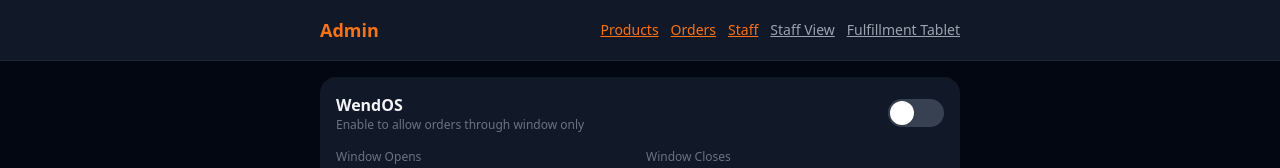
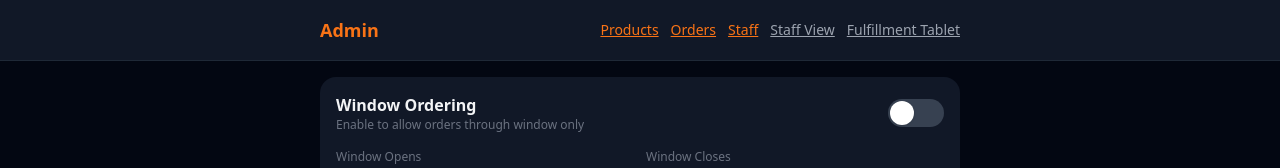
Before and after one commit to alpuckett26/DRKMD, a Next.js app: page /admin/1 in a window 1280 px wide. Shown: the top 168 px of the page. Built offline with nearby package versions, Linux system fonts and the light colour scheme; no server answers; the database is empty.

Commit message:
Fix window ordering toggle label (WendOS is the platform, not the feature)
https://claude.ai/code/session_0158Aok47vS67zugCFpscZtd

```diff
--- a/src/app/admin/[storeId]/page.tsx
+++ b/src/app/admin/[storeId]/page.tsx
@@ -120,7 +120,7 @@ export default function AdminDashboard() {
         <div className="card space-y-4">
           <div className="flex items-center justify-between">
             <div>
-              <h2 className="font-bold">WendOS</h2>
+              <h2 className="font-bold">Window Ordering</h2>
               <p className="text-xs text-gray-500">Enable to allow orders through window only</p>
             </div>
             <button
```
